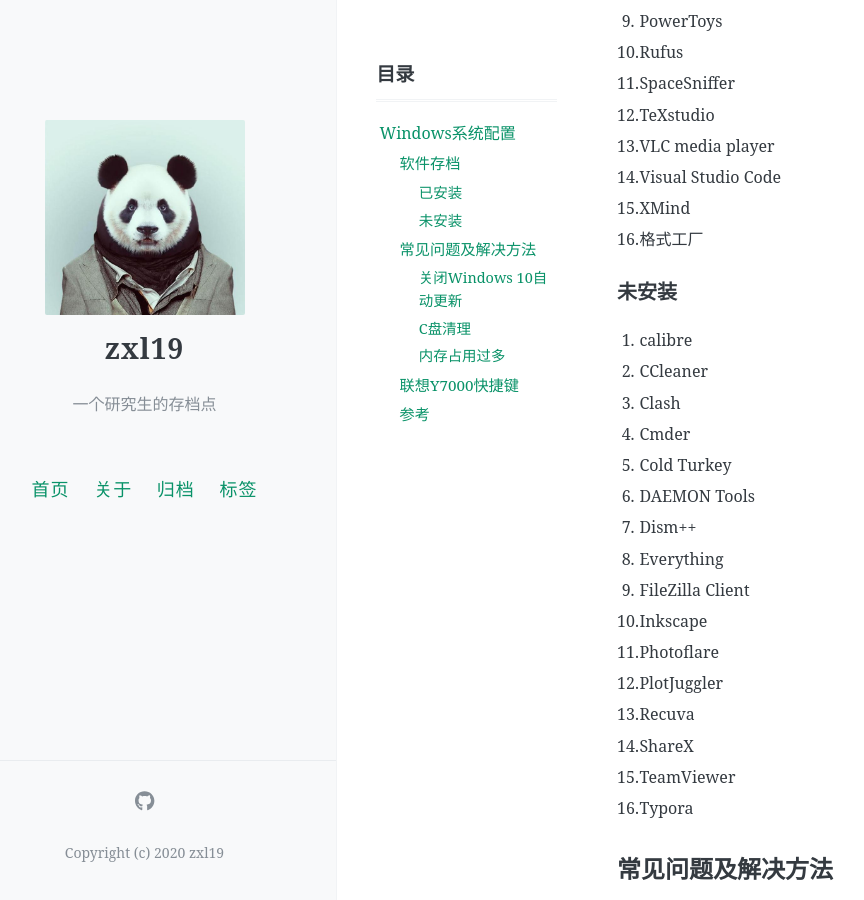
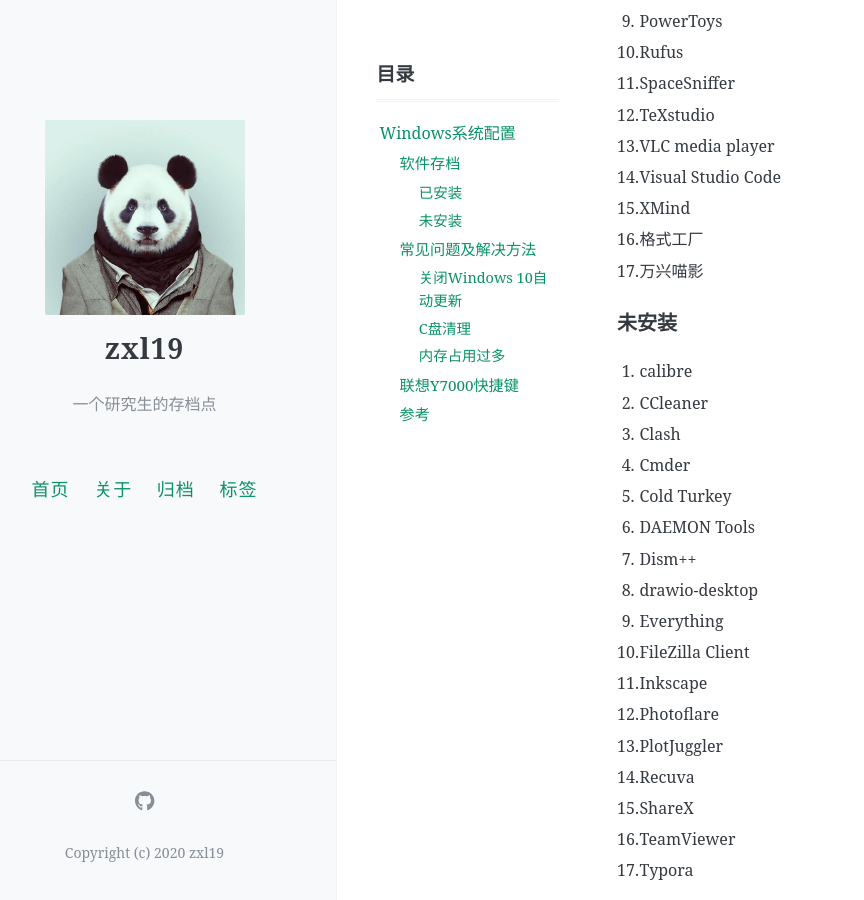
Before and after one commit to zxl19/zxl19.github.io, a Jekyll site: the page built from _posts/2021-09-15-windows-setup.md, in a window 1280 px wide and 900 px high, scrolled down 608 px. Shown: the whole window, without its empty margins (47-911 px from the left). Built offline with Jekyll 4.4.1, drawn with Linux system fonts in a browser that asks for light colours; comment, search, counter and statistics services are not loaded.

Commit message:
Update Posts

```diff
--- a/_posts/2021-09-15-windows-setup.md
+++ b/_posts/2021-09-15-windows-setup.md
@@ -35,6 +35,7 @@ pinned: false
 14. Visual Studio Code
 15. XMind
 16. 格式工厂
+17. 万兴喵影
 
 ### 未安装
 
@@ -45,15 +46,16 @@ pinned: false
 5. Cold Turkey
 6. DAEMON Tools
 7. Dism++
-8. Everything
-9. FileZilla Client
-10. Inkscape
-11. Photoflare
-12. PlotJuggler
-13. Recuva
-14. ShareX
-15. TeamViewer
-16. Typora
+8. drawio-desktop
+9. Everything
+10. FileZilla Client
+11. Inkscape
+12. Photoflare
+13. PlotJuggler
+14. Recuva
+15. ShareX
+16. TeamViewer
+17. Typora
 
 ## 常见问题及解决方法
 
```
Also changed, not shown: _posts/2020-07-28-github-profile.md (+8 -6 lines), _posts/2021-05-31-awesome-list.md (+3 -2 lines).
